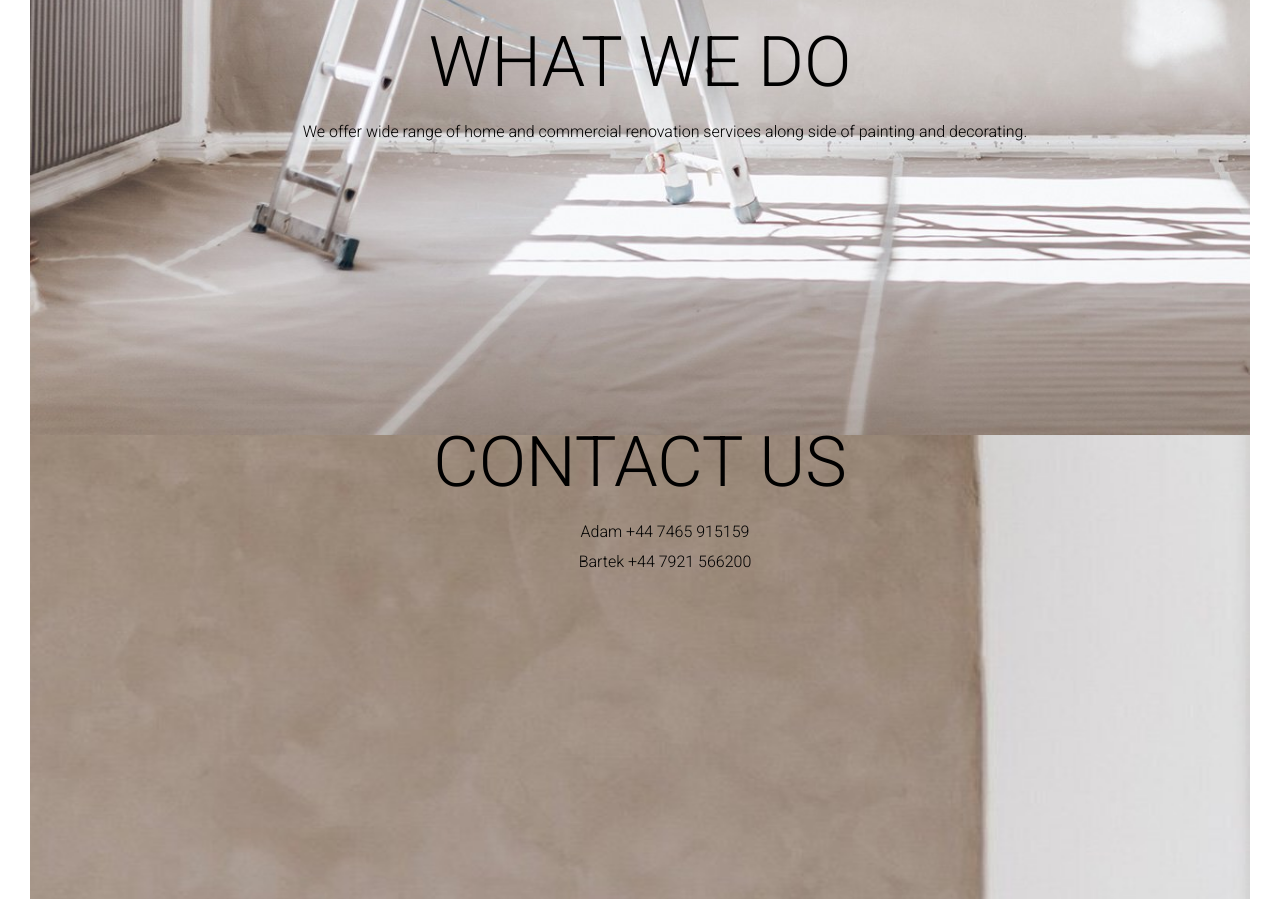
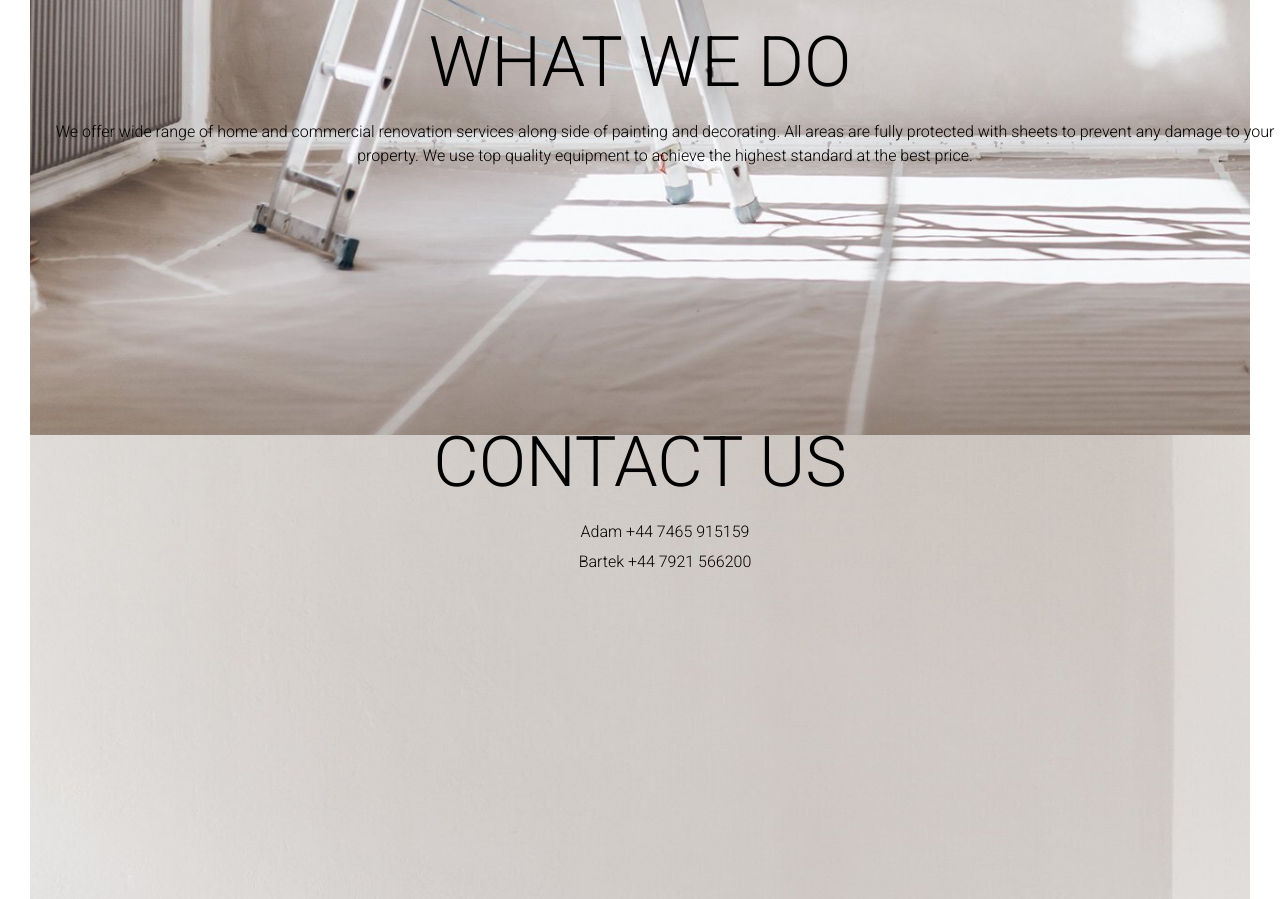
Before and after one commit to BCLX7/br, a plain HTML site: page index.html in a window 1280 px wide. Shown: the part 880-1779 px from the top of the page. Drawn offline with nearby package versions, Linux system fonts and the light colour scheme.

Commit message:
Update index.html

```diff
--- a/index.html
+++ b/index.html
@@ -29,7 +29,7 @@
       <h1 class="title">BRIGHT IT</h1>
       <p class="utitle">Professional painting services</p>
       <img class="col-lg-12 col-md-12 col-sm-12" src="Pictures\backgroundtop1.jpg" alt="">
-      <img class="col-lg-12 col-md-12 col-sm-12" src="Pictures\backgroundtop2.jpg" alt="">
+
       <img class="col-lg-12 col-md-12 col-sm-12" src="Pictures\backgroundbottom2.jpg" alt="">
     </div>
   </div>
@@ -47,7 +47,8 @@
     <!--WHAT WE DO-->
 
   <h1 class="title3" id="whatwedo">WHAT WE DO</h1>
-  <p class="utitle3">We offer wide range of home and commercial renovation services along side of painting and decorating.</p>
+  <p class="utitle3">We offer wide range of home and commercial renovation services along side of painting and decorating. All areas are fully protected with sheets to prevent any damage to your property. We use top quality equipment to achieve the
+    highest standard at the best price.</p>
 
 
 
```
